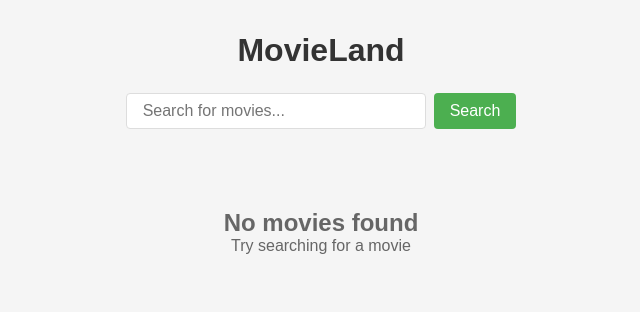
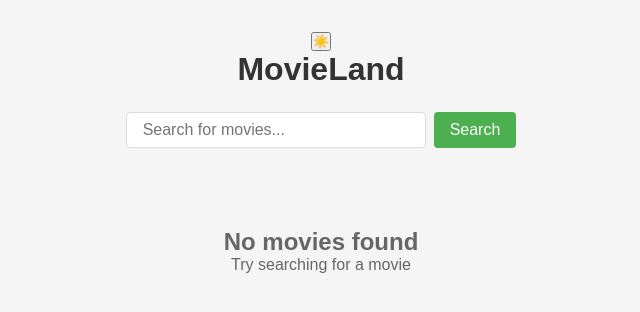
Before and after one commit to uditha1994/movie-finder-react, a React (Vite) app: page / in a window 1280 px wide. Shown: the top 312 px of the page, without its empty margins (319-959 px from the left). Built offline with nearby package versions, Linux system fonts and the light colour scheme.

Commit message:
theme togglr component

```diff
--- a/src/App.jsx
+++ b/src/App.jsx
@@ -1,6 +1,7 @@
 import { useState, useEffect } from "react";
 import SearchBar from "./components/SearchBar";
 import MovieList from "./components/MovieList";
+import ThemeToggle from "./components/ThemeToggle";
 import './App.css'
 
 function App() {
@@ -8,6 +9,7 @@ function App() {
   const [searchTerm, setSeachTerm] = useState('');
   const [isLoading, setIsLoading] = useState(false);
   const [error, setError] = useState(null);
+  const [theme, setTheme] = useState('dark');
 
   const searchMovies = async (title) => {
     setIsLoading(true)
@@ -31,6 +33,9 @@ function App() {
       setError(null)
     }
   }
+  const toggleTheme = () => {
+    setTheme(theme == 'dark' ? 'light' : 'dark');
+  }
 
   useEffect(() => {
     if (searchTerm) {
@@ -40,6 +45,8 @@ function App() {
 
   return (
     <div className="app">
+      <ThemeToggle theme={theme} toggleTheme={toggleTheme} />
+
       <h1>MovieLand</h1>
       <SearchBar setSeachTerm={setSeachTerm} />
 
--- /dev/null
+++ b/src/components/ThemeToggle.jsx
@@ -0,0 +1,13 @@
+const ThemeToggle = ({ theme, toggleTheme }) => {
+    return (
+        <button
+            className={`theme-toggle ${theme}`}
+            onClick={toggleTheme}
+            aria-label="Toggle theme"
+        >
+            {theme === 'dark' ? '☀️' : '🌙' }
+        </button>
+    )
+}
+
+export default ThemeToggle
```
